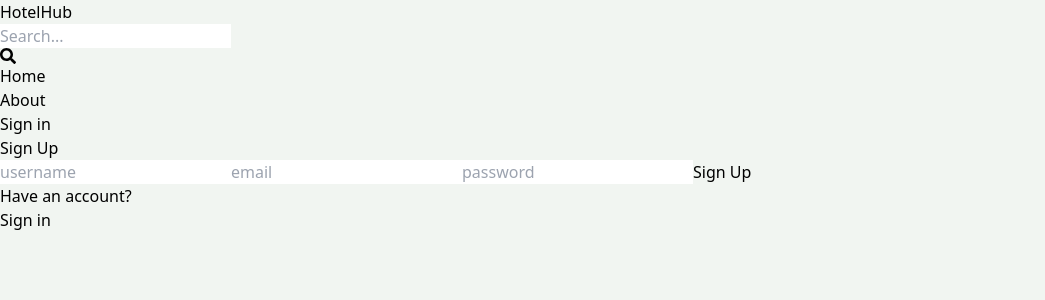
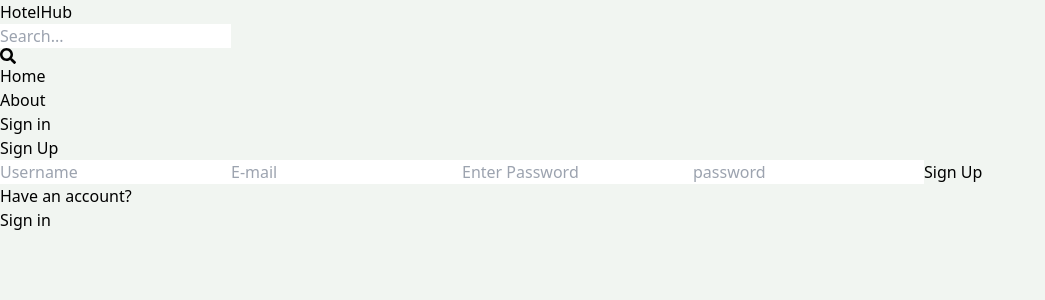
Before and after one commit to Tharika-Akurana/mern-hotel-booking-app, a React (Vite) app in the folder client/: page /sign-up in a window 1280 px wide. Shown: the top 300 px of the page, without its empty margins (0-1045 px from the left). Built offline with nearby package versions, Linux system fonts and the light colour scheme.

Commit message:
Update SignUp.jsx

```diff
--- a/client/src/pages/SignUp.jsx
+++ b/client/src/pages/SignUp.jsx
@@ -5,8 +5,9 @@ export default function SignUp() {
     <div className='p-3 max-w-lg mx-auto'>
       <h1 className='text-3xl text-center font-semibold my-7'>Sign Up</h1>
       <form className='flex flex-col gap-4'>
-        <input type="text" placeholder='username' className='border p-3 rounded-lg' id = 'username' />
-        <input type="email" placeholder='email' className='border p-3 rounded-lg' id = 'email' />
+        <input type="text" placeholder='Username' className='border p-3 rounded-lg' id = 'username' />
+        <input type="email" placeholder='E-mail' className='border p-3 rounded-lg' id = 'email' />
+        <input type="password" placeholder='Enter Password' className='border p-3 rounded-lg' id = 'enter password' />
         <input type="password" placeholder='password' className='border p-3 rounded-lg' id = 'password' />
         <button className='bg-slate-800 text-white p-3 rounded-lg uppercase hover:opacity-95 disabled:opacity-80'>Sign Up</button>
       </form>
```
